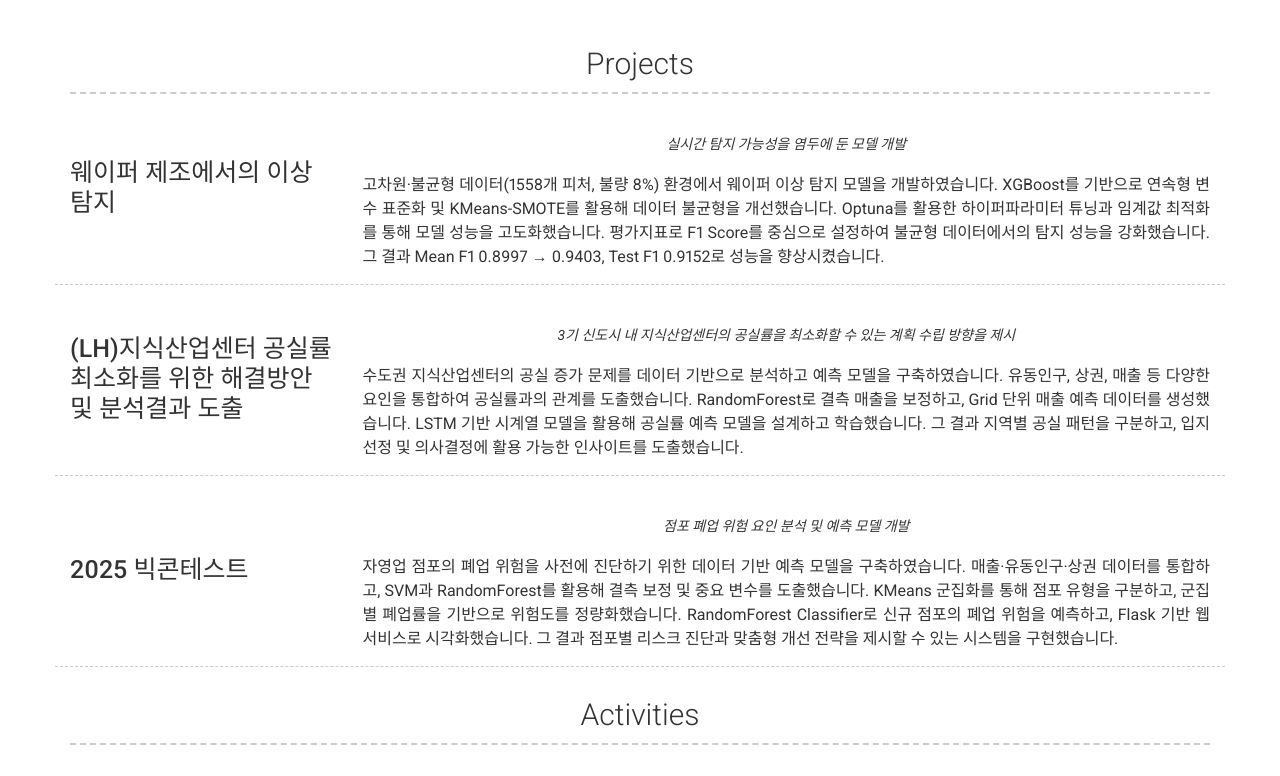
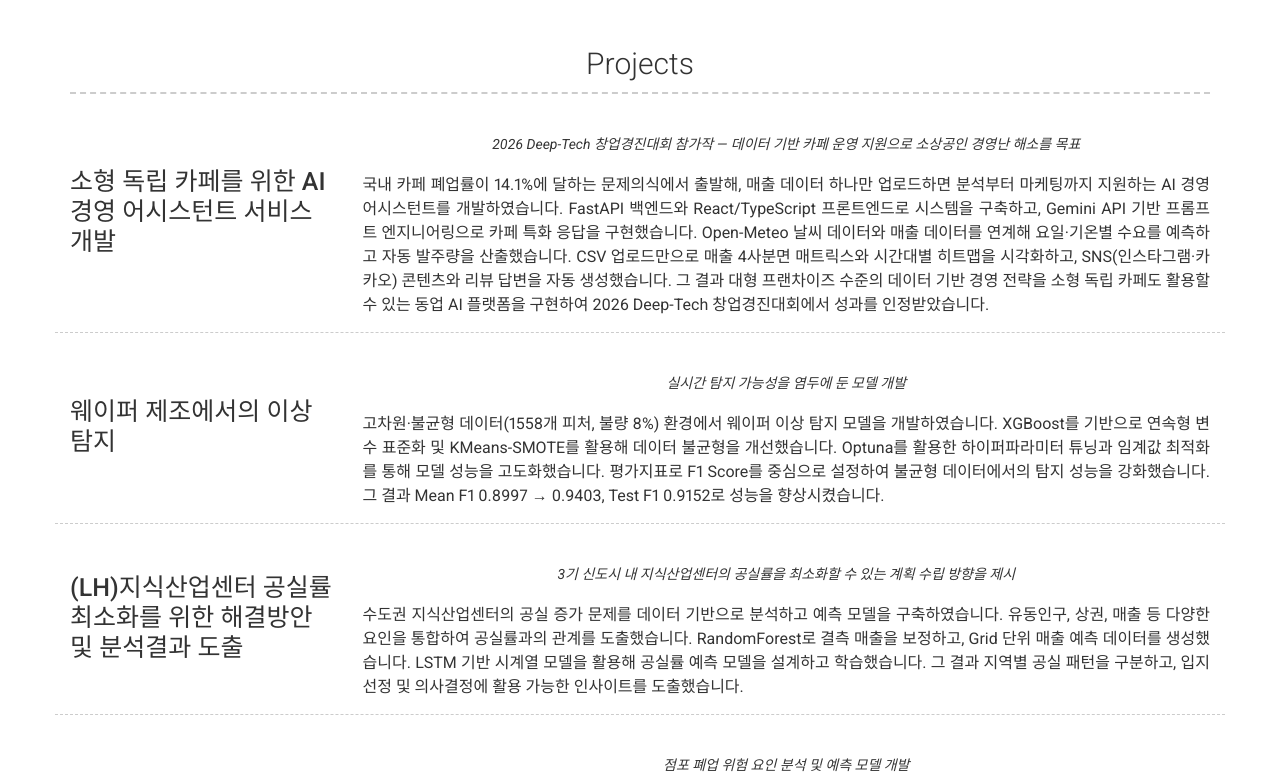
Before and after one commit to jyheo04/jyheo04.github.io, a Jekyll site: the page built from index.md, in a window 1280 px wide and 900 px high, scrolled down 457 px, cut to the strip 124-900 px from the top of the window. Built offline with Jekyll 4.4.1, drawn with Linux system fonts in a browser that asks for light colours; nearby versions of some CDN libraries.

Commit message:
Add 2026 Deep-Tech 창업경진대회 project

```diff
--- a/_config.yml
+++ b/_config.yml
@@ -50,6 +50,18 @@ content:
   - title: Projects # Title for the section
     layout: list # Type of content section (list/text)
     content:
+      - layout: left
+        border: weak  # Value of `weak` will display a weak border below this item. # Any
+                      # other value (or no value) means no border will be displayed
+        title: 소형 독립 카페를 위한 AI 경영 어시스턴트 서비스 개발
+        quote: >
+          2026 Deep-Tech 창업경진대회 참가작 — 데이터 기반 카페 운영 지원으로 소상공인 경영난 해소를 목표
+        description: | # this will include new lines to allow paragraphs
+          국내 카페 폐업률이 14.1%에 달하는 문제의식에서 출발해, 매출 데이터 하나만 업로드하면 분석부터 마케팅까지 지원하는 AI 경영 어시스턴트를 개발하였습니다.
+          FastAPI 백엔드와 React/TypeScript 프론트엔드로 시스템을 구축하고, Gemini API 기반 프롬프트 엔지니어링으로 카페 특화 응답을 구현했습니다.
+          Open-Meteo 날씨 데이터와 매출 데이터를 연계해 요일·기온별 수요를 예측하고 자동 발주량을 산출했습니다.
+          CSV 업로드만으로 매출 4사분면 매트릭스와 시간대별 히트맵을 시각화하고, SNS(인스타그램·카카오) 콘텐츠와 리뷰 답변을 자동 생성했습니다.
+          그 결과 대형 프랜차이즈 수준의 데이터 기반 경영 전략을 소형 독립 카페도 활용할 수 있는 동업 AI 플랫폼을 구현하여 2026 Deep-Tech 창업경진대회에서 성과를 인정받았습니다.
       - layout: left
         border: weak  # Value of `weak` will display a weak border below this item. # Any
                       # other value (or no value) means no border will be displayed
```
